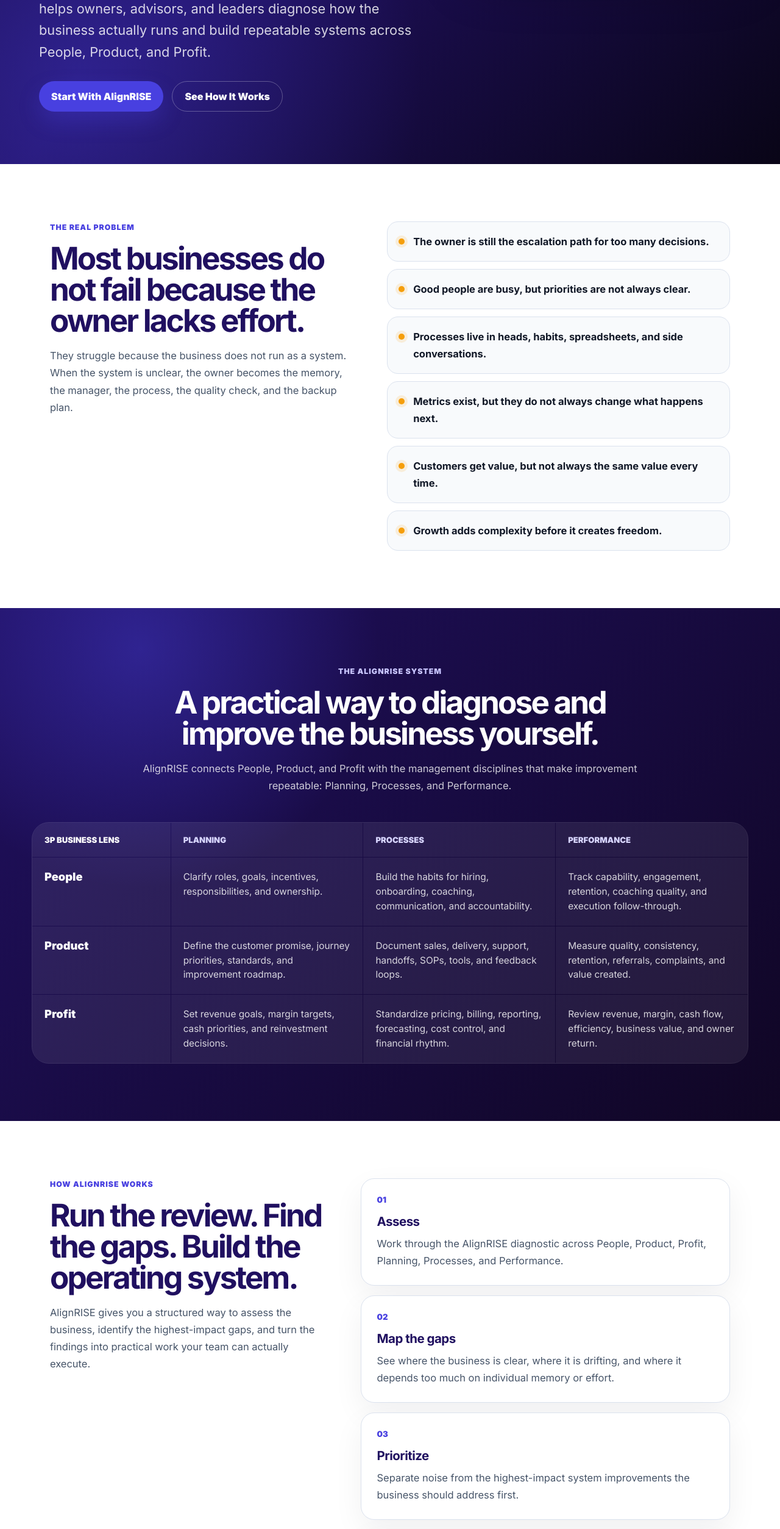
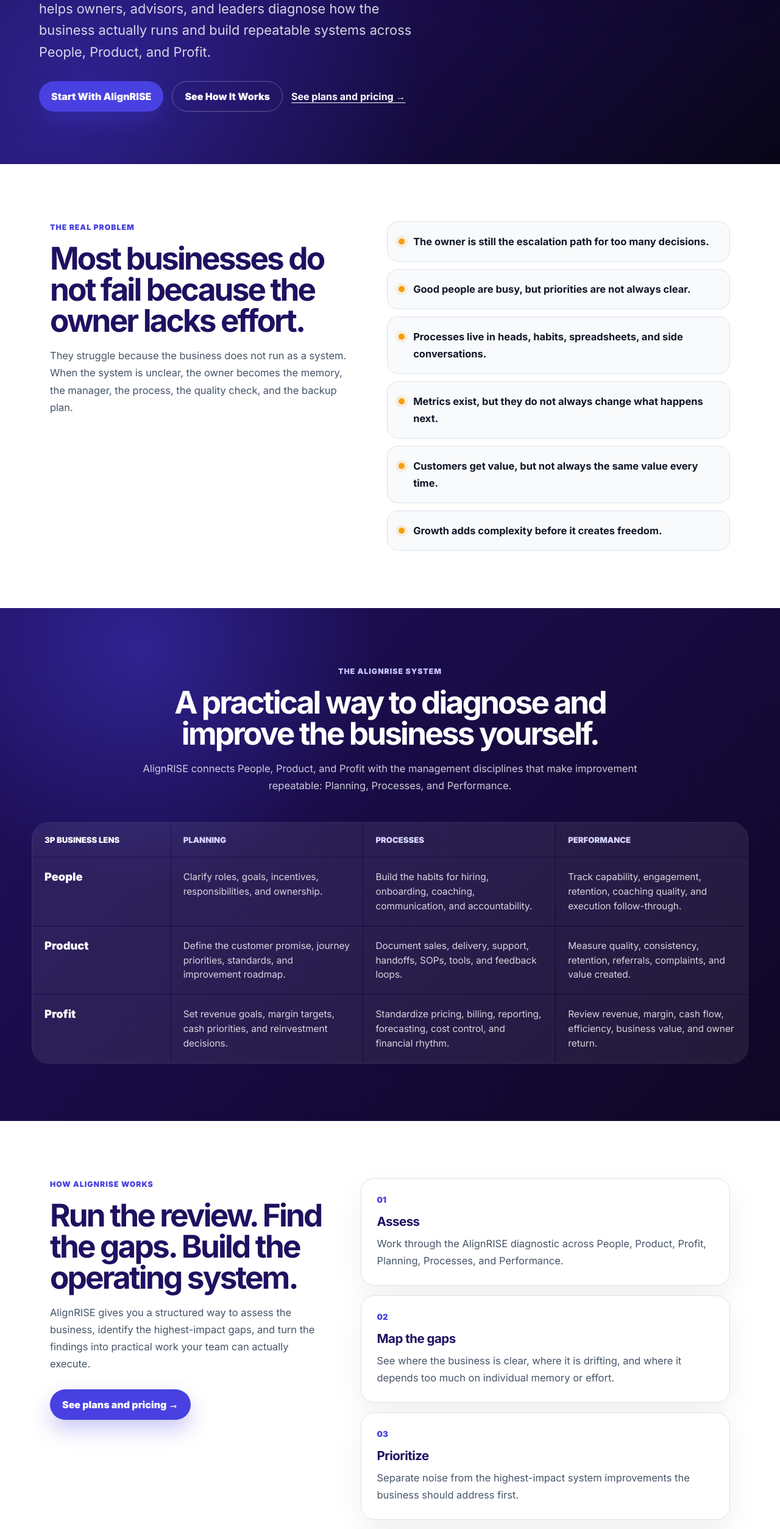
Before and after one commit to brent-prog/alignrise-site, a Next.js app: page / in a window 1280 px wide. Shown: the part 940-3447 px from the top of the page at 61% size. Built offline with nearby package versions, Linux system fonts and the light colour scheme.

Commit message:
Add clear Foundation pricing links at homepage decision points

```diff
--- a/src/app/globals.css
+++ b/src/app/globals.css
@@ -950,3 +950,10 @@ p {
     width: 40px;
   }
 }
+
+/* Clear routes to Foundation pricing throughout the homepage. */
+.pricingTextLink { color: var(--white); font-weight: 700; text-decoration: underline; text-underline-offset: 4px; padding: 12px 0; }
+.sectionPricingAction { margin-top: 28px; }
+.centeredPricingAction { text-align: center; }
+.centeredPricingAction p { margin: 0 0 16px; }
+.pricingTextLink:focus-visible, .sectionPricingAction a:focus-visible { outline: 3px solid #a99fff; outline-offset: 5px; }
--- a/src/app/page.tsx
+++ b/src/app/page.tsx
@@ -4,6 +4,7 @@ import Image from "next/image";
 import { useEffect, useRef, useState } from "react";
 
 const bookingUrl = "/foundation";
+const pricingUrl = "/foundation#pricing";
 const linkedInUrl = "https://www.linkedin.com/company/3psolutionscanada";
 
 const symptoms = [
@@ -227,6 +228,7 @@ export default function Home() {
               <a className="buttonSecondary" href="#review">
                 See How It Works
               </a>
+              <a className="pricingTextLink" href={pricingUrl}>See plans and pricing →</a>
             </div>
           </div>
 
@@ -311,6 +313,9 @@ export default function Home() {
           <p>
             AlignRISE gives you a structured way to assess the business, identify the highest-impact gaps, and turn the findings into practical work your team can actually execute.
           </p>
+          <div className="sectionPricingAction">
+            <a className="buttonPrimary" href={pricingUrl}>See plans and pricing →</a>
+          </div>
         </div>
         <div className="reviewSteps">
           {reviewSteps.map((step) => (
@@ -356,6 +361,10 @@ export default function Home() {
               <p>{audience.text}</p>
             </article>
           ))}
+        </div>
+        <div className="sectionPricingAction centeredPricingAction">
+          <p>Find the tools and support that fit your business.</p>
+          <a className="buttonPrimary" href={pricingUrl}>See plans and pricing →</a>
         </div>
       </section>
 
```
